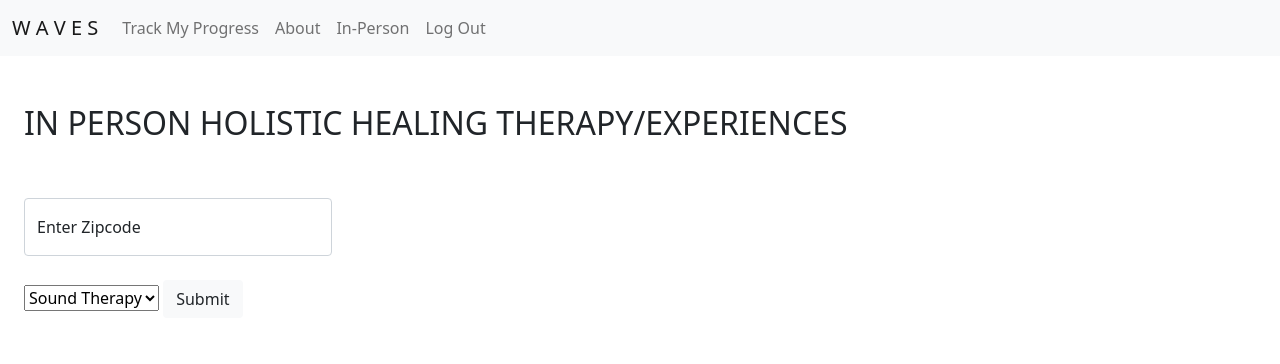
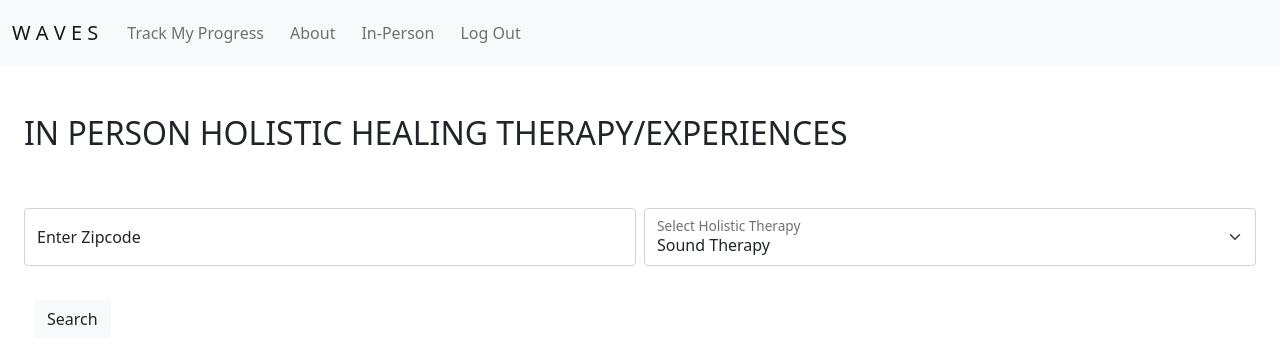
Before and after one commit to isnajer/waves-demo, a Flask app: page /search in a window 1280 px wide. Shown: the top 364 px of the page. Run offline with Flask 2, Linux system fonts and the light colour scheme.

Commit message:
Results clearing successfully - Need to reformat them.

```diff
--- a/static/js/charts.js
+++ b/static/js/charts.js
@@ -41,6 +41,4 @@ fetch('/charts')
             ],
           },
         },
-    });
-  }
-  )
+    }))
--- a/static/js/user_search.js
+++ b/static/js/user_search.js
@@ -1,5 +1,8 @@
 document.querySelector('#user-search').addEventListener('submit', (evt) => {
 evt.preventDefault();
+
+let clearResults = document.getElementById('user-search-results');
+clearResults.innerHTML = '';
 
 const formInputs = {
     zipcode: document.querySelector("#enter_zip").value,
@@ -15,7 +18,7 @@ document.querySelector('#user-search').addEventListener('submit', (evt) => {
 .then((search_results) => {
     for (const search_result of search_results){
         document.querySelector('#user-search-results').insertAdjacentHTML('beforeend', JSON.stringify(search_result))
-            document.querySelector('#user-search-results').insertAdjacentHTML('beforeend', "<br><br")
+        document.querySelector('#user-search-results').insertAdjacentHTML('beforeend', "<br/><br>")
     }
 }
 )})
--- a/templates/nav.html
+++ b/templates/nav.html
@@ -8,19 +8,19 @@
     <div class="collapse navbar-collapse" id="navbarNav">
       <ul class="navbar-nav">
         <li class="nav-item">
-          <a class="nav-link activate" href="/chartjs">Track My Progress</a>
+          <a class="nav-link activate" href="/chartjs" style="margin:5px;">Track My Progress</a>
         </li>
-        <br/>
+        <br />
         <li class="nav-item">
-          <a class="nav-link activate" href="/about">About</a>
+          <a class="nav-link activate" href="/about" style="margin:5px;">About</a>
         </li>
-        <br/>
+        <br />
         <li class="nav-item">
-          <a class="nav-link activate" href="/search">In-Person</a>
+          <a class="nav-link activate" href="/search" style="margin:5px;">In-Person</a>
         </li>
-        <br/>
+        <br />
         <li class="nav-item">
-          <a class="nav-link activate" href="/logout">Log Out</a>
+          <a class="nav-link activate" href="/logout" style="margin:5px;">Log Out</a>
         </li>
       </ul>
     </div>
--- a/templates/nav_index.html
+++ b/templates/nav_index.html
@@ -11,9 +11,11 @@
         <li class="nav-item">
           <a class="nav-link tm-nav-link" href="{{ url_for('signup') }}">Sign Up</a>
         </li>
+        <br />
         <li class="nav-item">
           <a class="nav-link tm-nav-link" href="/login">Log In</a>
         </li>
+        <br />
         <li class="nav-item">
           <a class="nav-link tm-nav-link" href="{{ url_for('about') }}">About</a>
           <!-- "___ tm-nav-link" OR making a separate app.route in server makes nav bar redirect work -->
--- a/templates/search.html
+++ b/templates/search.html
@@ -9,24 +9,37 @@
 <br/>
 
 <form id="user-search" action="/user_search" method="GET">
-    <div class="form-floating col-md-3">
-    <input type="text" id="enter_zip" class="form-control" placeholder="zipcode">
-    <label width="20%" for="floatingZip">Enter Zipcode</label>
+
+<div class="row g-2">
+    <div class="col-md">
+      <div class="form-floating">
+        <input type="text" class="form-control" id="enter_zip" placeholder="zipcode">
+        <label for="floatingInputGrid">Enter Zipcode</label>
+      </div>
     </div>
+    <div class="col-md">
+      <div class="form-floating">
+        <select class="form-select" id="holistic" aria-label="Floating label select example">
+          <option value="sound_therapy">Sound Therapy</option>
+          <option value="acupuncture">Acupuncture</option>
+          <option value="plant_medicine">Plant Medicine</option>
+        </select>
+        <label for="floatingSelectGrid">Select Holistic Therapy</label>
+      </div>
+    </div>
+  </div>
 
-<br/>
-
-<select id= "holistic">
+  <br/>
+<!-- <select id= "holistic">
     <option value="sound_therapy">Sound Therapy</option>
     <option value="acupuncture">Acupuncture</option>
     <option value="plant_medicine">Plant Medicine</option>
-</select>
+</select> -->
 
-<input class="waves-effect waves-dark bg-light btn" type= "submit" value= "Submit">
+<input class="waves-effect waves-dark bg-light btn" type="submit" value= "Search" style="margin:10px;">
 
-<div id="user-search-results">
 
-</div>
+<div id="user-search-results"></div>
 
 </div>
 </div>
```
Also changed, not shown: server.py (+0 -23 lines). Lines whose indentation alone changed are shown as unchanged.
